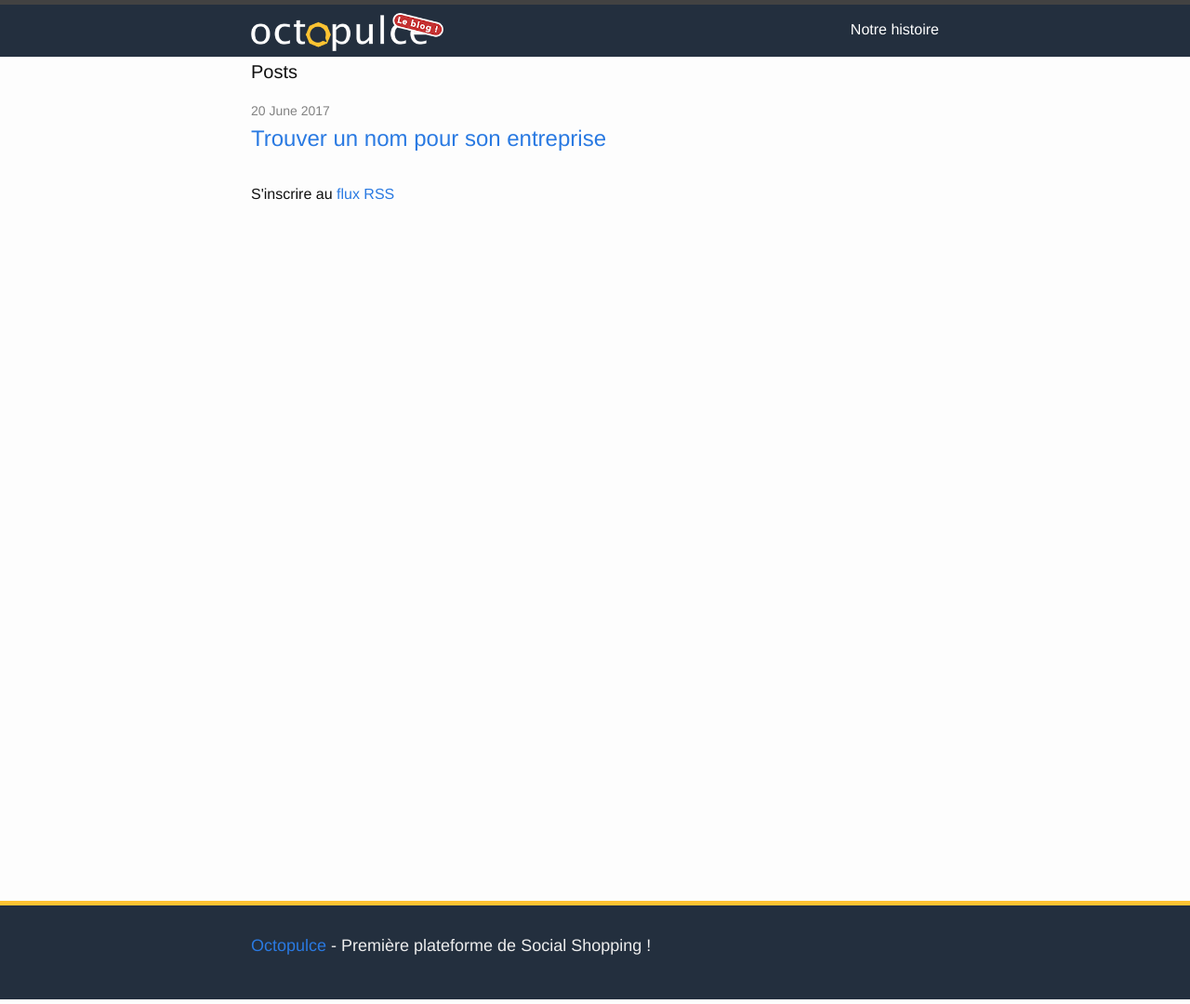
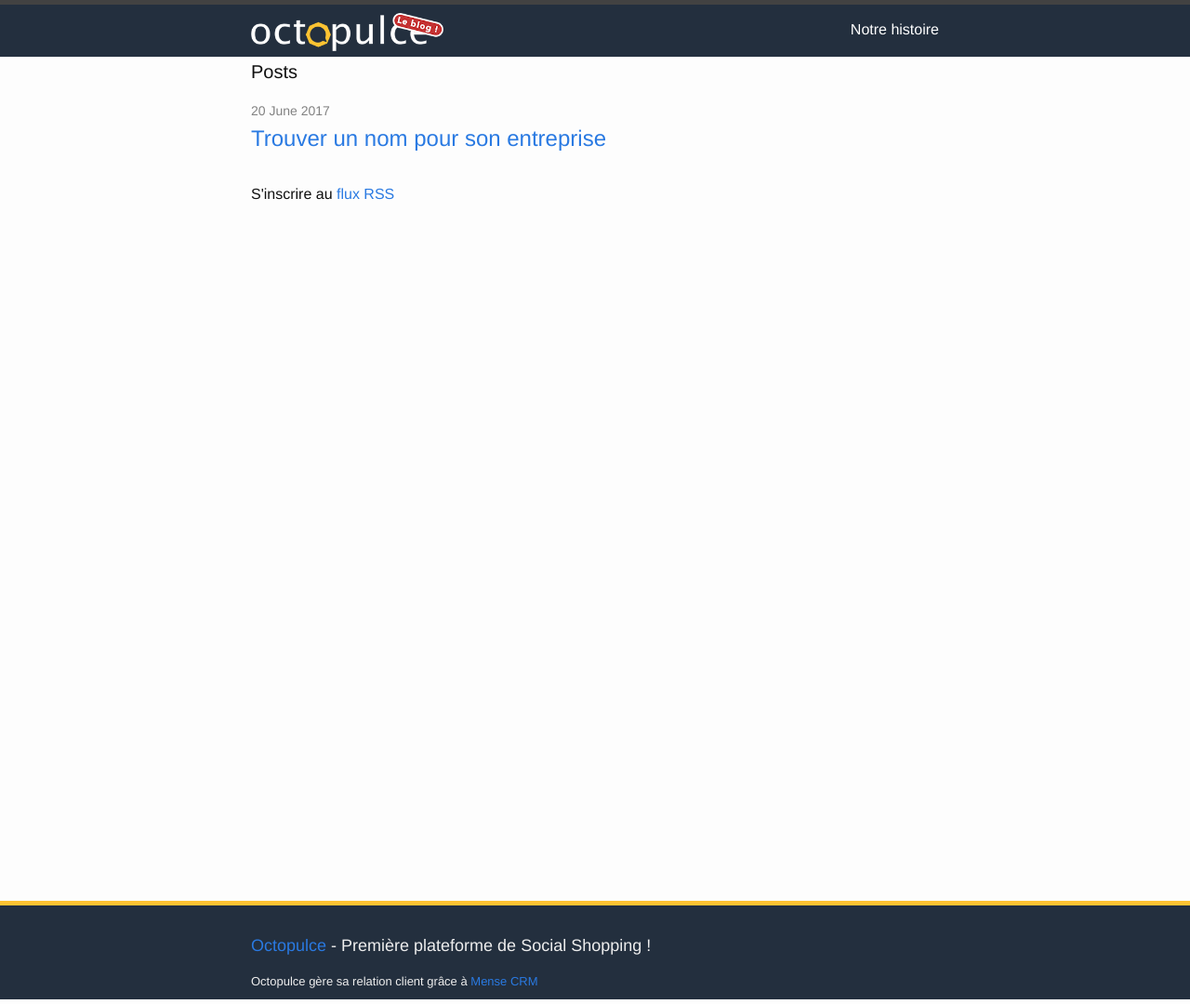
Before and after one commit to octopulce/octopulce.github.io, a Jekyll site: the page built from index.md, in a window 1280 px wide. Shown: the whole page at 93% size. Built offline with Jekyll 4.4.1, drawn with Linux system fonts in a browser that asks for light colours.

Commit message:
no message

```diff
--- a/_includes/footer.html
+++ b/_includes/footer.html
@@ -1,5 +1,6 @@
 <footer class="site-footer">
   <div class="wrapper">
      <h2 class="footer-heading"><a href="https://www.octopulce.com">Octopulce</a> - Première plateforme de Social Shopping !</h2>
+     <p>Octopulce gère sa relation client grâce à <a href="http://mense-crm.fr">Mense CRM</a></p>
   </div>
 </footer>
```
